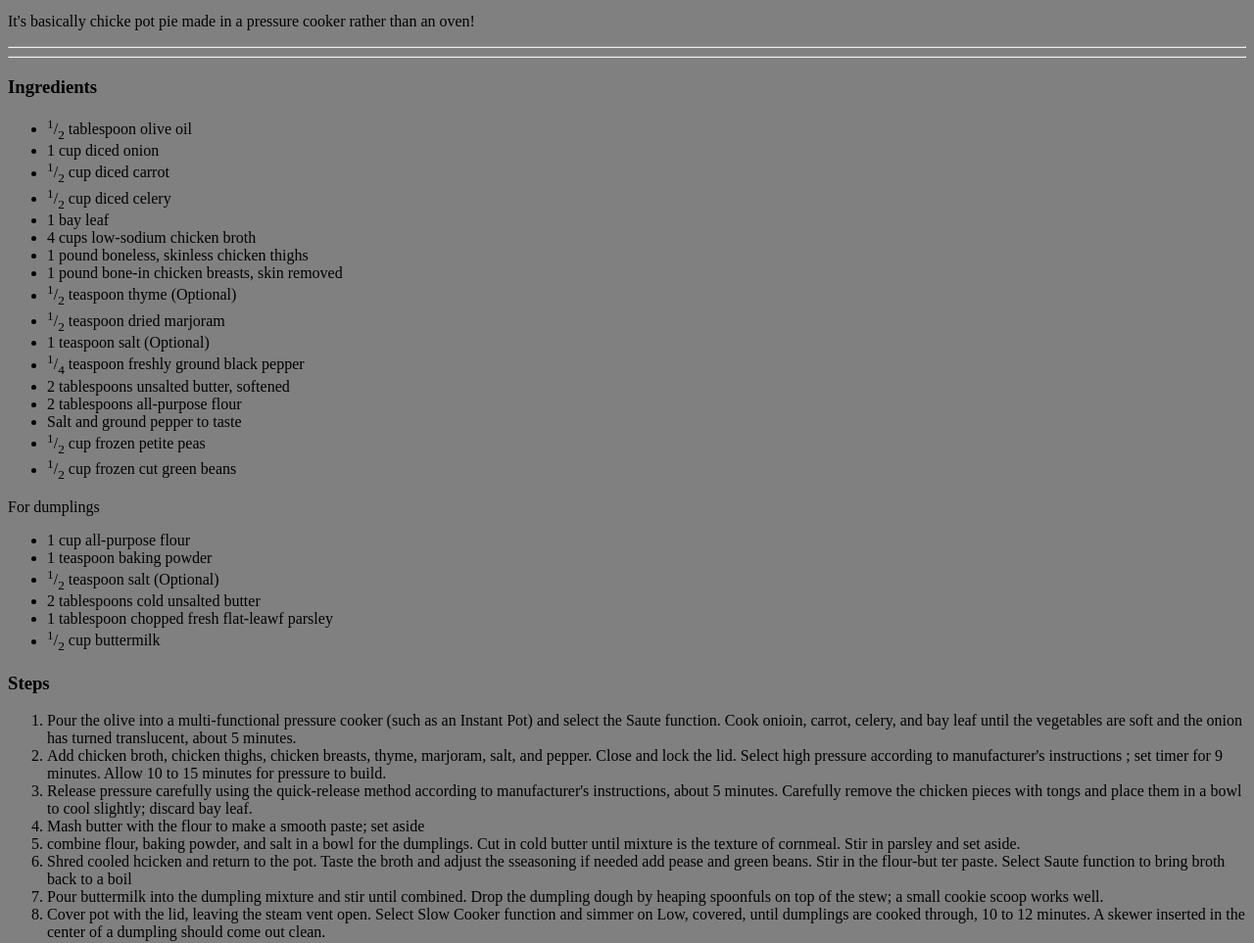
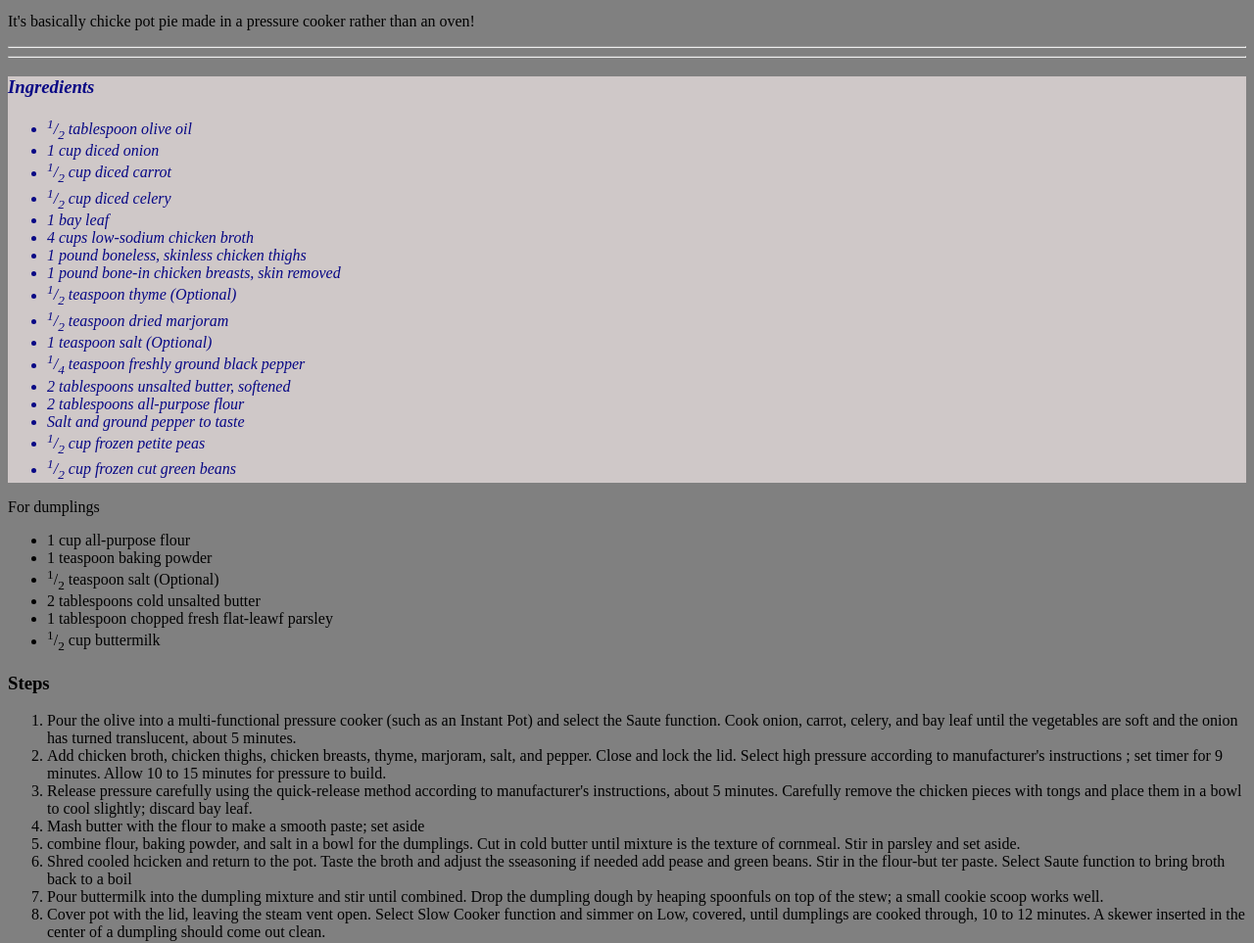
Before and after one commit to sneakychristopher/odin-recipes-styled, a plain HTML site: page recipes/chickenanddumplings.html in a window 1280 px wide. Shown: the part 702-1665 px from the top of the page at 98% size. Drawn offline with Linux system fonts and the light colour scheme.

Commit message:
Changed background color, alginment for headings, font and font color

```diff
--- a/css/styles.css
+++ b/css/styles.css
@@ -1,4 +1,20 @@
 
 body{
-    background-color : gray;
+    background-color : rgb(128, 128, 128);
 }
+
+/*
+p {
+    color : rgb(27, 27, 172);
+    background-color : white;
+    font-family : "Times New Roman", sans-serif;
+    font-size : 50;
+}
+*/
+
+#ingredients{
+    background-color : rgb(207, 200, 200);
+    color : rgb(8, 8, 133);
+    font-family : "Times New Roman", Georgia, sans-serif;
+    font-style : italic;
+}
--- a/recipes/chickenanddumplings.html
+++ b/recipes/chickenanddumplings.html
@@ -19,7 +19,7 @@
         <p>It's basically chicke pot pie made in a pressure cooker rather than an oven!</p>
         <hr />
         <hr />
-
+        <div id="ingredients">
             <h3>Ingredients</h3>
             <ul>
                 <li><sup>1</sup>/<sub>2</sub> tablespoon olive oil</li>
@@ -40,6 +40,7 @@
                 <li><sup>1</sup>/<sub>2</sub> cup frozen petite peas</li>
                 <li><sup>1</sup>/<sub>2</sub> cup frozen cut green beans</li>
             </ul>
+        </div>
 
         <p>For dumplings</p>
         <ul>
@@ -53,7 +54,7 @@
 
         <h3>Steps</h3>
         <ol>
-            <li>Pour the olive into a multi-functional pressure cooker (such as an Instant Pot) and select the Saute function. Cook onioin, carrot, celery, and bay leaf until the
+            <li>Pour the olive into a multi-functional pressure cooker (such as an Instant Pot) and select the Saute function. Cook onion, carrot, celery, and bay leaf until the
                 vegetables are soft and the onion has turned translucent, about 5 minutes.
             </li>
             <li>Add chicken broth, chicken thighs, chicken breasts, thyme, marjoram, salt, and pepper. Close and lock the lid. Select high pressure according to manufacturer's instructions
```
Also changed, not shown: recipes/airfryerhamburgers.html (+4 -1 lines), recipes/hushpuppies.html (+2 -0 lines). Lines whose indentation alone changed are shown as unchanged.
